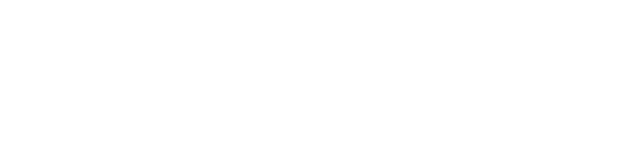
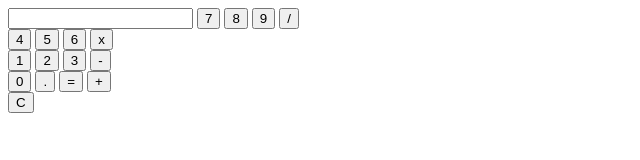
Before and after one commit to acciojob/calculator-prashantzanzan25, a website: page main.html in a window 1280 px wide. Shown: the whole page, without its empty margins (0-640 px from the left). Drawn offline with Linux system fonts and the light colour scheme.

Commit message:
created a submission

```diff
--- a/main.html
+++ b/main.html
@@ -1,16 +1,36 @@
 <!DOCTYPE html>
+<html lang="en">
+<head>
+<meta charset="UTF-8">
+<meta name="viewport" content="width=device-width, initial-scale=1.0">
+<title>Basic Calculator</title>
 
-<html>
-
-<head>
-	<link rel="stylesheet" href="styles.css">
 </head>
-
 <body>
-	<!-- the entire body must be written by student -->
-    <script type="text/javascript" src="./script.js">
-</script>
+<div class="calculator">
+    <input type="text" id="display" readonly>
+    <button onclick="appendToDisplay('7')">7</button>
+    <button onclick="appendToDisplay('8')">8</button>
+    <button onclick="appendToDisplay('9')">9</button>
+    <button class="operator" onclick="appendToDisplay('/')">/</button>
+    <br>
+    <button onclick="appendToDisplay('4')">4</button>
+    <button onclick="appendToDisplay('5')">5</button>
+    <button onclick="appendToDisplay('6')">6</button>
+    <button class="operator" onclick="appendToDisplay('*')">x</button>
+    <br>
+    <button onclick="appendToDisplay('1')">1</button>
+    <button onclick="appendToDisplay('2')">2</button>
+    <button onclick="appendToDisplay('3')">3</button>
+    <button class="operator" onclick="appendToDisplay('-')">-</button>
+    <br>
+    <button onclick="appendToDisplay('0')">0</button>
+    <button onclick="appendToDisplay('.')">.</button>
+    <button class="equal" onclick="calculate()">=</button>
+    <button class="operator" onclick="appendToDisplay('+')">+</button>
+    <br>
+    <button class="clear" onclick="clearDisplay()">C</button>
+</div>
 
 </body>
-
 </html>
--- a/script.js
+++ b/script.js
@@ -1 +1,18 @@
 //your code here
+function appendToDisplay(value) {
+    document.getElementById('display').value += value;
+}
+
+function clearDisplay() {
+    document.getElementById('display').value = '';
+}
+
+function calculate() {
+    let display = document.getElementById('display');
+    try {
+        display.value = eval(display.value);
+    }
+	catch (error) {
+        display.value = 'Error';
+	}
+}
--- a/styles.css
+++ b/styles.css
@@ -1,2 +1,68 @@
+/* Your CSS Code here. */
+    body {
+        font-family: Arial, sans-serif;
+        margin: 0;
+        padding: 0;
+        box-sizing: border-box;
+    }
 
-/* Your CSS Code here. */
+    .calculator {
+        max-width: 300px;
+        margin: 50px auto;
+        padding: 20px;
+        border: 1px solid #ccc;
+        border-radius: 5px;
+        background-color: #f9f9f9;
+        box-shadow: 0 2px 4px rgba(0, 0, 0, 0.1);
+    }
+
+    .calculator input[type="text"] {
+        width: 90%;
+        margin-bottom: 10px;
+        padding: 10px;
+        font-size: 20px;
+        text-align: right;
+        border: 1px solid #ccc;
+        border-radius: 5px;
+    }
+
+    .calculator button {
+        width: 61px;
+        height: 50px;
+        margin: 5px;
+        font-size: 20px;
+        border: 1px solid #ccc;
+        border-radius: 5px;
+        background-color: #fff;
+        cursor: pointer;
+    }
+
+    .calculator button:hover {
+        background-color: #f0f0f0;
+    }
+
+    .calculator button.operator {
+        background-color: #f1c40f;
+    }
+
+    .calculator button.operator:hover {
+        background-color: #f39c12;
+    }
+
+    .calculator button.equal {
+        background-color: #2ecc71;
+        color: #fff;
+    }
+
+    .calculator button.equal:hover {
+        background-color: #27ae60;
+    }
+
+    .calculator button.clear {
+        background-color: #e74c3c;
+        color: #fff;
+    }
+
+    .calculator button.clear:hover {
+        background-color: #c0392b;
+    }
```
